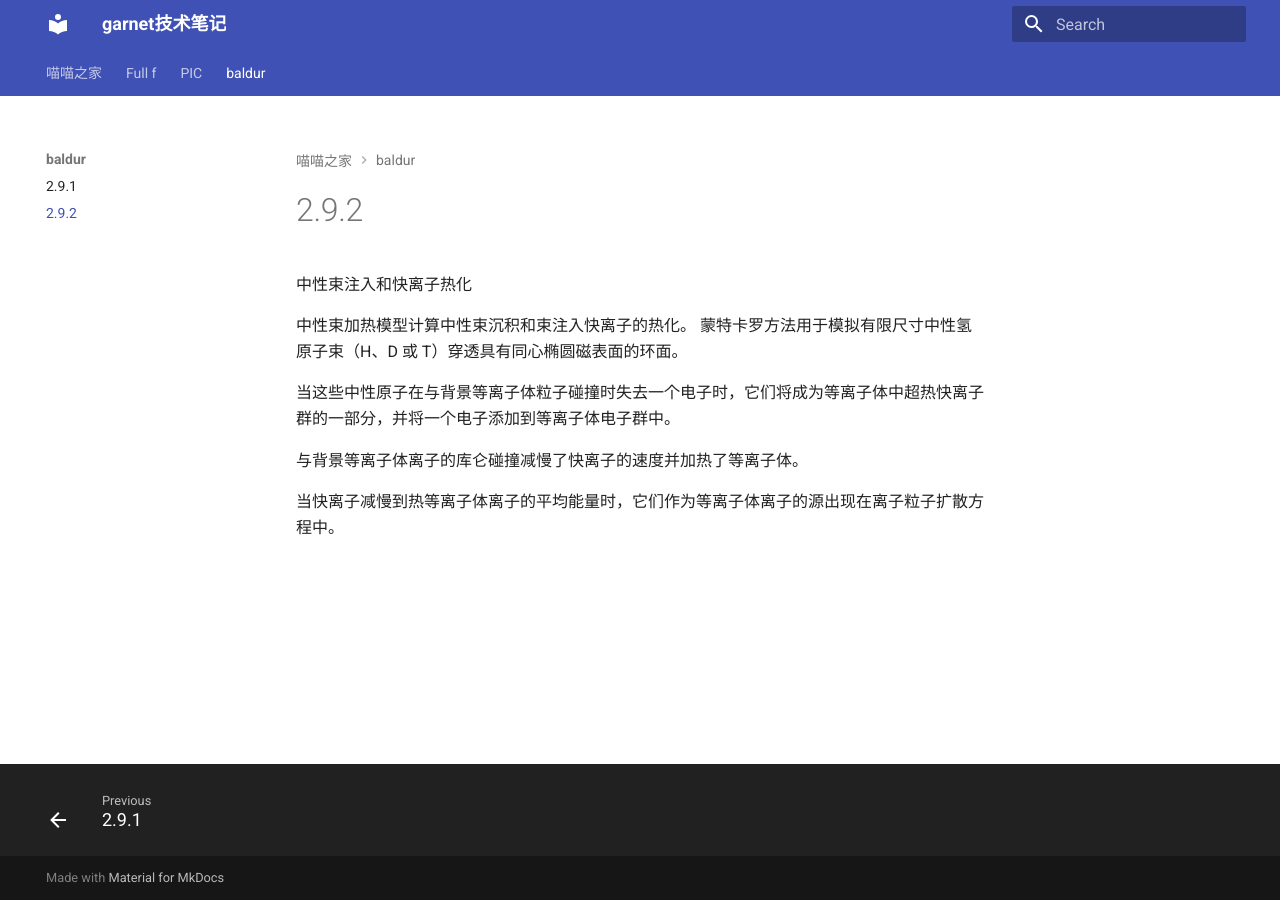
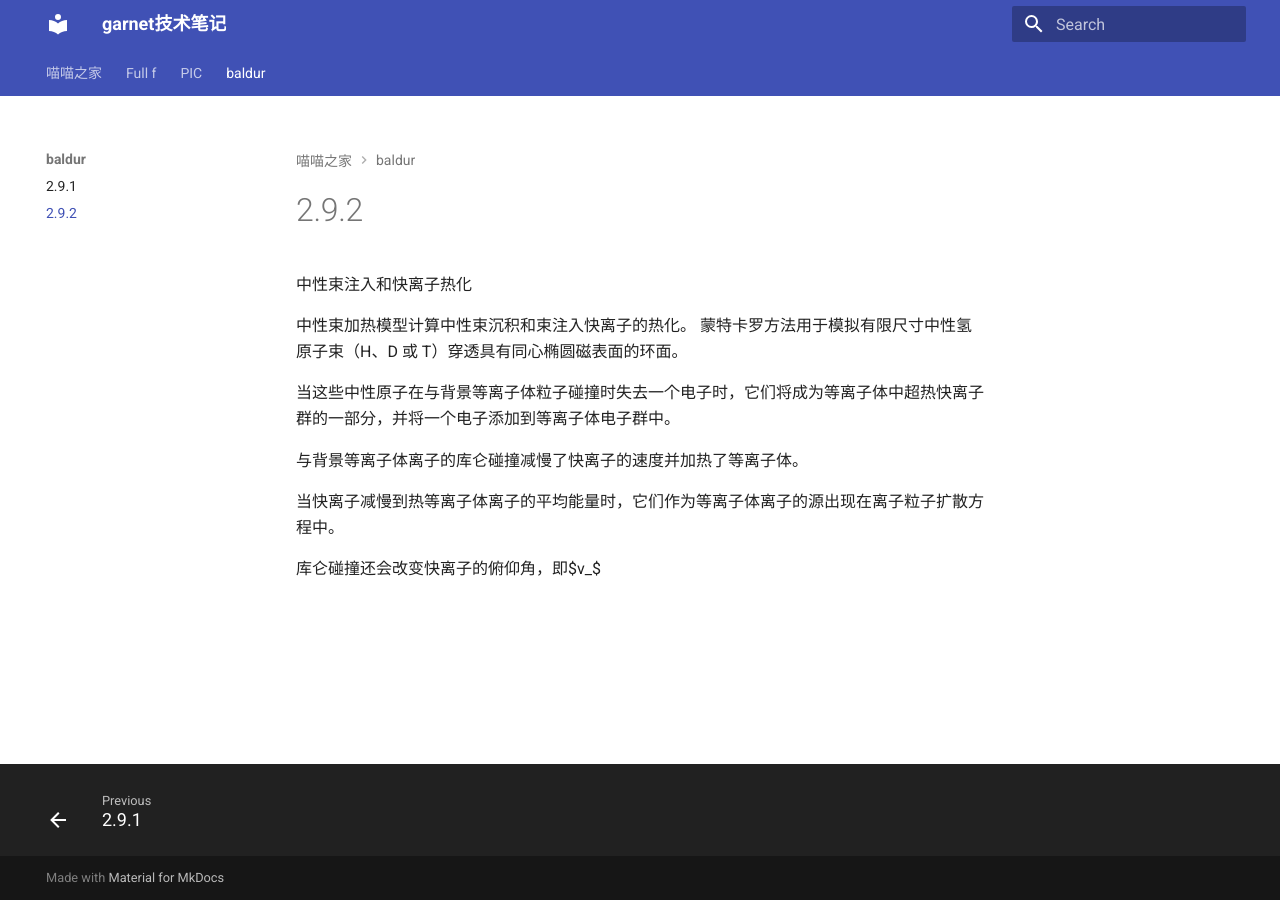
Before and after one commit to zeroifox/zeroifox, an MkDocs documentation site: the page built from docs/baldur/2.9.2.md, in a window 1280 px wide. Built offline with MkDocs 1.6.1 and Material for MkDocs 9.7.7, drawn with Linux system fonts in a browser that asks for light colours.

Commit message:
docs/baldur/2.9.2.md updated from https://stackedit.cn/

```diff
--- a/docs/baldur/2.9.2.md
+++ b/docs/baldur/2.9.2.md
@@ -8,7 +8,9 @@
 与背景等离子体离子的库仑碰撞减慢了快离子的速度并加热了等离子体。
 
 当快离子减慢到热等离子体离子的平均能量时，它们作为等离子体离子的源出现在离子粒子扩散方程中。
+
+库仑碰撞还会改变快离子的俯仰角，即$v_\$
 <!--stackedit_data:
-eyJoaXN0b3J5IjpbMTAwNjkyNzQ0MCwyNjQ2OTEyLC0xNTI4OD
-EwODA3XX0=
+eyJoaXN0b3J5IjpbMTAxMzU4OTg2LDI2NDY5MTIsLTE1Mjg4MT
+A4MDddfQ==
 -->
```
